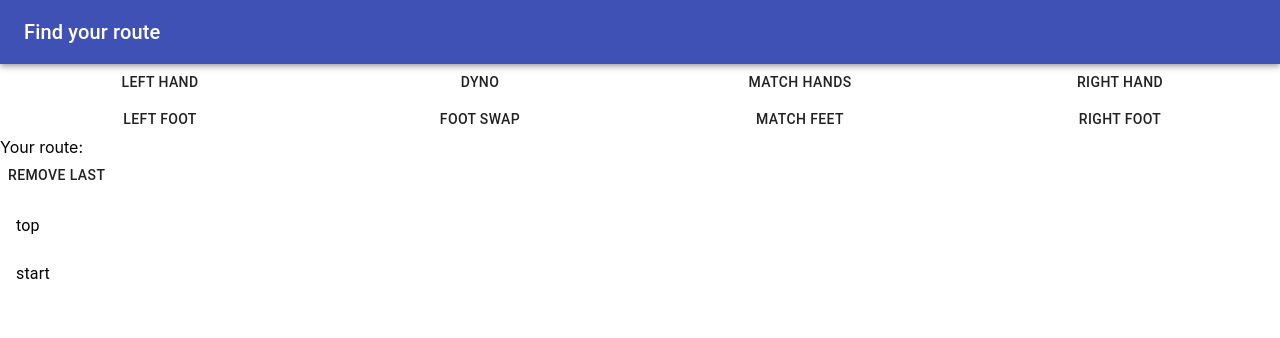
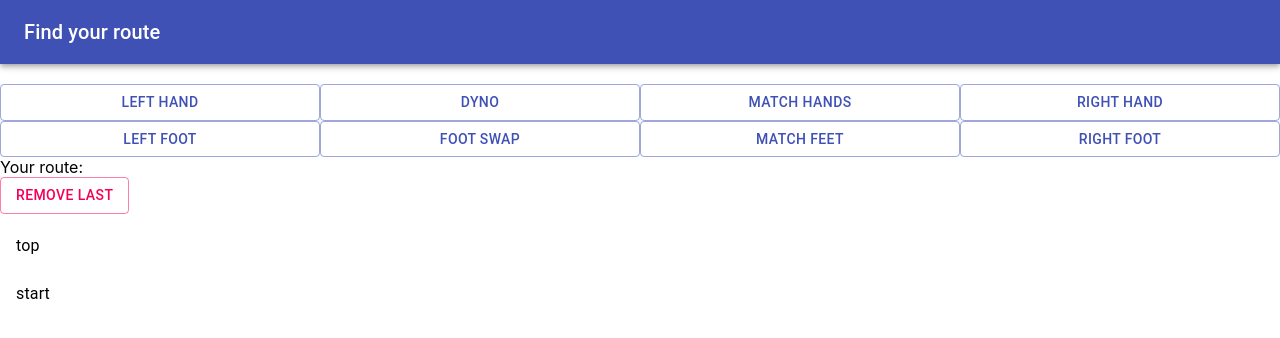
Before and after one commit to mdewey/my-route-app, a React (Create React App) app: page / in a window 1280 px wide. Shown: the top 338 px of the page. Built offline with nearby package versions, Linux system fonts and the light colour scheme.

Commit message:
added basic button styles

```diff
--- a/src/Buttons/Buttons.tsx
+++ b/src/Buttons/Buttons.tsx
@@ -26,14 +26,15 @@ const Buttons = () => {
 
   return (
     <div className={classes.root}>
-        <Button onClick={() => clicked('left-hand')} className={classes.button}>Left hand</Button>
-        <Button onClick={() => clicked('dyno')} className={classes.button}>Dyno</Button>
-        <Button onClick={() => clicked('match-hands')} className={classes.button}>Match hands</Button>
-        <Button onClick={() => clicked('right-hand')} className={classes.button}>Right hand</Button>
-        <Button onClick={() => clicked('left-foot')} className={classes.button}>Left foot</Button>
-        <Button onClick={() => clicked('foot-swap')} className={classes.button}>foot swap</Button>
-        <Button onClick={() => clicked('match-feet')} className={classes.button}>Match feet</Button>
-        <Button onClick={() => clicked('right-foot')} className={classes.button}>Right foot</Button>
+      <br/>
+        <Button variant="outlined" color="primary" onClick={() => clicked('left-hand')} className={classes.button}>Left hand</Button>
+        <Button variant="outlined" color="primary" onClick={() => clicked('dyno')} className={classes.button}>Dyno</Button>
+        <Button variant="outlined" color="primary" onClick={() => clicked('match-hands')} className={classes.button}>Match hands</Button>
+        <Button variant="outlined" color="primary" onClick={() => clicked('right-hand')} className={classes.button}>Right hand</Button>
+        <Button variant="outlined" color="primary" onClick={() => clicked('left-foot')} className={classes.button}>Left foot</Button>
+        <Button variant="outlined" color="primary" onClick={() => clicked('foot-swap')} className={classes.button}>foot swap</Button>
+        <Button variant="outlined" color="primary" onClick={() => clicked('match-feet')} className={classes.button}>Match feet</Button>
+        <Button variant="outlined" color="primary" onClick={() => clicked('right-foot')} className={classes.button}>Right foot</Button>
      </div>
   );
 };
--- a/src/CurrentRoute/CurrentRoute.tsx
+++ b/src/CurrentRoute/CurrentRoute.tsx
@@ -36,7 +36,7 @@ const CurrentRoute = () => {
   return (
     <div className={classes.root}>
       <header>Your route: </header>
-      <Button onClick={clicked} className={classes.removeLastButton}>Remove last</Button>
+      <Button variant="outlined" color="secondary" onClick={clicked} className={classes.removeLastButton}>Remove last</Button>
 
     <List className={classes.list}>
     <ListItem>
```
Also changed, not shown: 1 other file (tests, documents, lock files or other folders).
